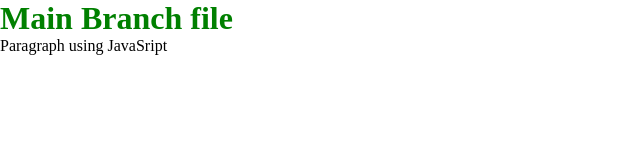
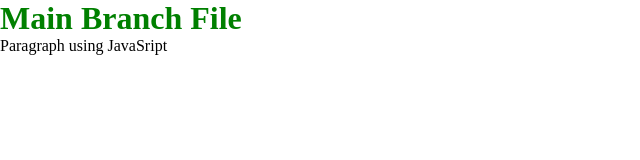
Before and after one commit to MusabPatel/Trendscrafts, a plain HTML site: page index.html in a window 1280 px wide. Shown: the full height of the page, 0-640 px from the left. Drawn offline with Linux system fonts and the light colour scheme.

Commit message:
Update index.html

```diff
--- a/index.html
+++ b/index.html
@@ -7,7 +7,7 @@
   <link rel="stylesheet" href="style.css">
 </head>
 <body>
-  <h1>Main Branch file</h1>
+  <h1>Main Branch File</h1>
   <p></p>
 </body>
 <script src="script.js"></script>
```
